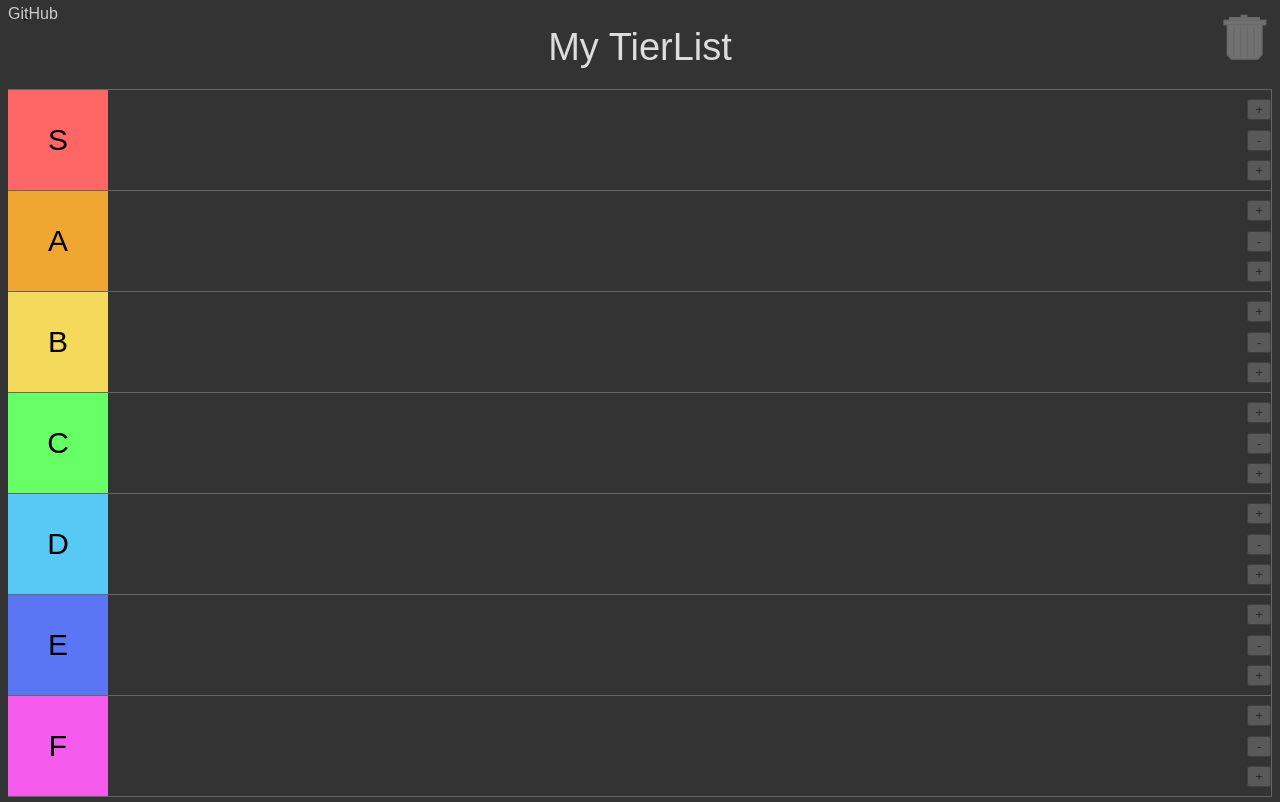
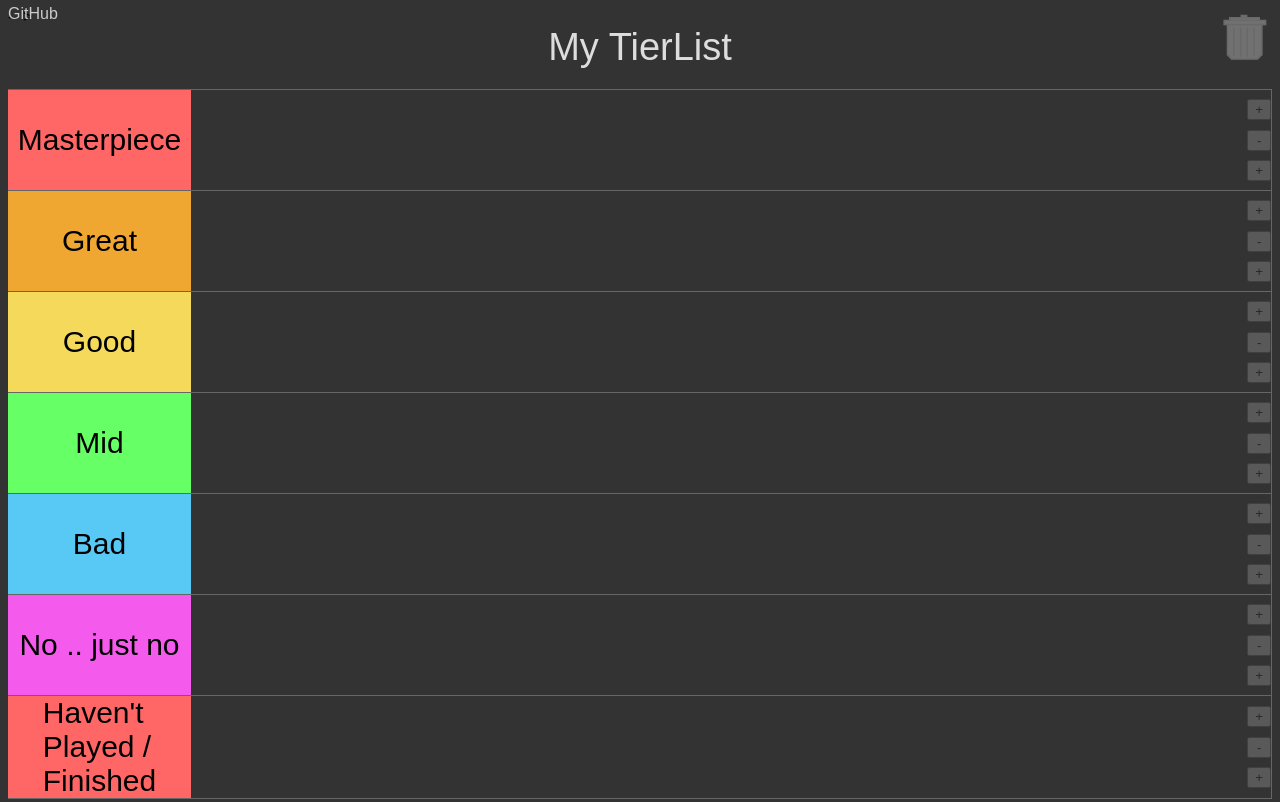
Before and after one commit to pog102/steam-tiers, a website: page index.html in a window 1280 px wide. Shown: the top 802 px of the page. Drawn offline with Linux system fonts and the light colour scheme.

Commit message:
updated naming

```diff
--- a/tiers.css
+++ b/tiers.css
@@ -44,6 +44,7 @@ body {
 	font-family: sans-serif;
 	border: 0;
 	padding: 0;
+
 }
 
 .tierlist div.row {
@@ -70,6 +71,7 @@ span.header {
 	justify-content: center;
 	align-self: stretch;
 	cursor: pointer;
+	padding: 0px 5px 0px 5px;
 }
 
 span.header label {
--- a/tiers.js
+++ b/tiers.js
@@ -14,8 +14,8 @@
 
 'use strict';
 
-const MAX_NAME_LEN = 200;
-const DEFAULT_TIERS = ['S','A','B','C','D','E','F'];
+const MAX_NAME_LEN = 240;
+const DEFAULT_TIERS = ['Masterpiece','Great','Good','Mid','Bad','No .. just no','Haven\'t\nPlayed /\nFinished'];
 const TIER_COLORS = [
 	// from S to F
 	'#ff6666',
@@ -23,9 +23,9 @@ const TIER_COLORS = [
 	'#f4d95b',
 	'#66ff66',
 	'#58c8f4',
-	'#5b76f4',
 	'#f45bed'
 ];
+// later the colors needs updating
 
 let unique_id = 0;
 
@@ -114,6 +114,7 @@ window.addEventListener('load', () => {
 	make_accept_drop(document.querySelector('.images'));
 
 	bind_title_events();
+	resize_headers();
 
 	document.getElementById('load-img-input').addEventListener('input', (evt) => {
 		// @Speed: maybe we can do some async stuff to optimize this
@@ -126,8 +127,14 @@ window.addEventListener('load', () => {
 				unsaved_changes = true;
 			});
 			reader.readAsDataURL(file);
+
+
+
 		}
-	});
+	}
+
+
+);
 
 	// Allow copy-pasting image from clipboard
 	document.onpaste = (evt) => {
@@ -378,6 +385,8 @@ function resize_headers() {
 	for (let [other_header, _i2, _l2] of all_headers) {
 		other_header.style.minWidth = `${max_width}px`;
 	}
+	//other_header.style.paddingRight = "50px";
+	//other_header.style.paddingLeft = "50px";
 }
 
 function add_row(index, name) {
```
Also changed, not shown: server.js (+4 -4 lines).
